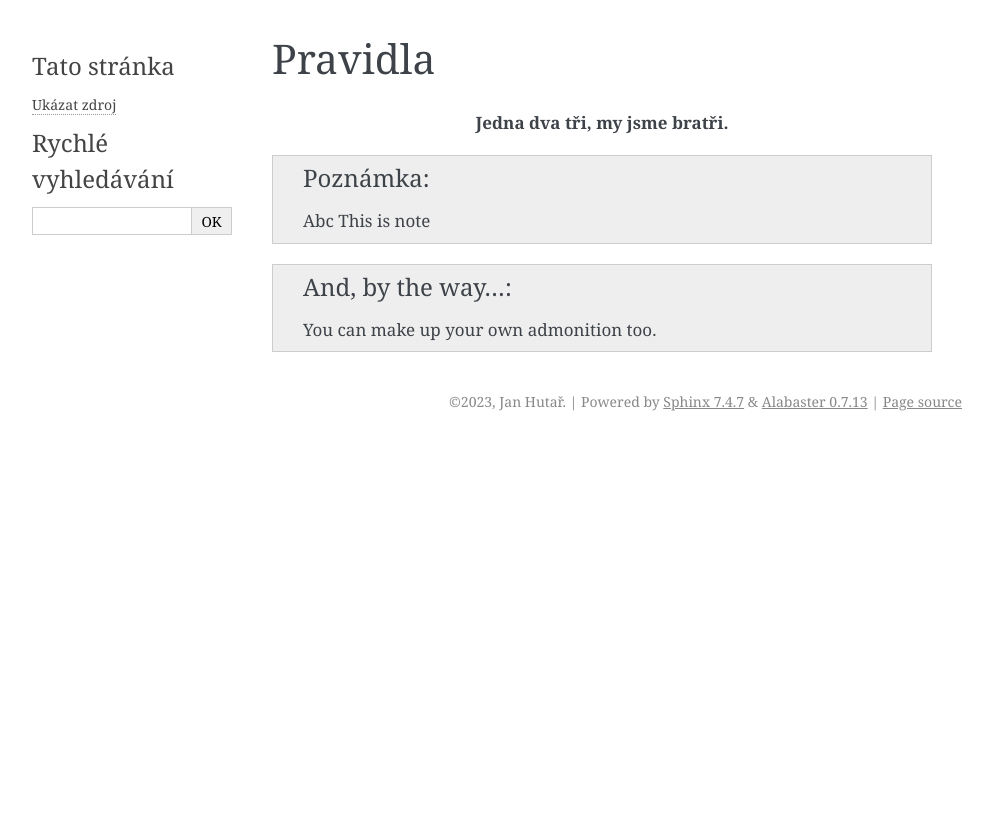
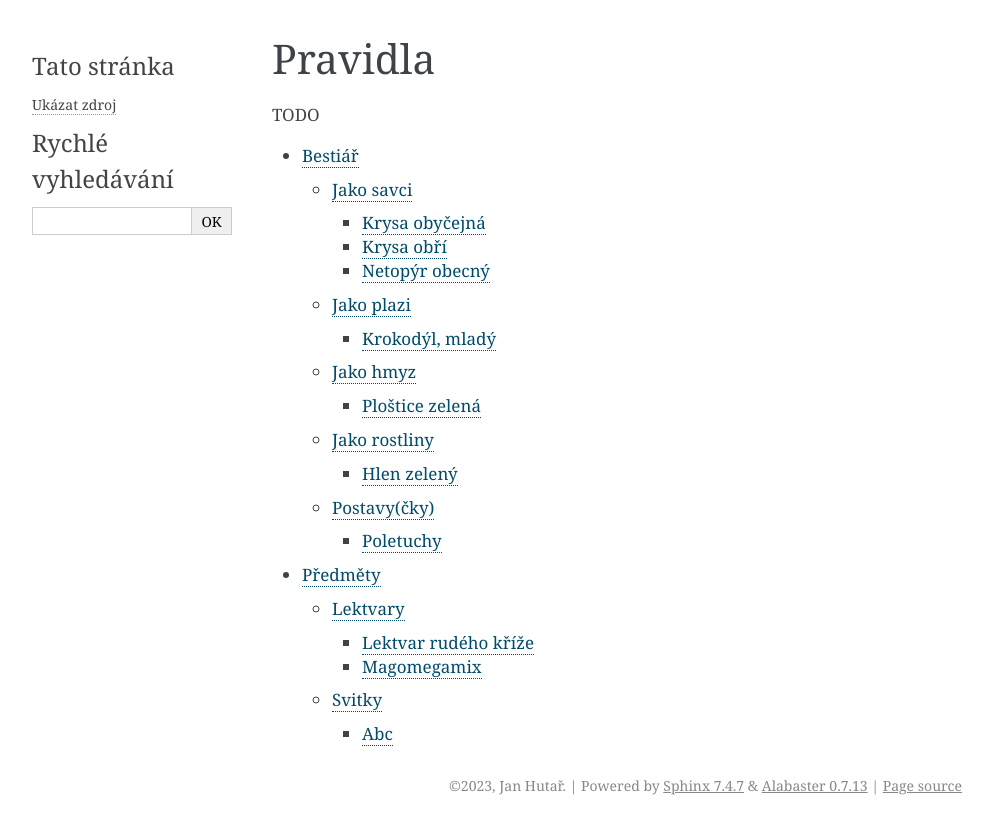
Before and after one commit to jhutar/nasdracak, a Sphinx documentation site: the page built from docs/source/pravidla/index.rst, in a window 1280 px wide. Shown: the top 834 px of the page, without its empty margins (148-1141 px from the left). Built offline with Sphinx 7.4.7, drawn with Linux system fonts in a browser that asks for light colours; pages that are not in the unit, such as notebooks, are missing from menus.

Commit message:
feat: Hlubsi struktura

```diff
--- a/docs/source/duha_ve_meste/index.rst
+++ b/docs/source/dobrodruzstvi/duha_ve_meste/index.rst
@@ -38,7 +38,7 @@ Družinku kolem poledne vyhledá úlisný rychtář, velitel městské stráže
 
 .. epigraph::
 
-   Rychtář byl v období středověku představeným městské či vesnické obce (obdoba dnešního starosty). Ve středověku rychtář mohl být do své funkce buď dosazen vrchností, resp. panovníkem, obec si mohla vlastního rychtáře volit nebo se mohlo jednat o pozici děděnou v jednom rodě. Mezi povinnosti a práva rychtáře patřilo nižší soudnictví ve městě či vesnici, správní funkce, zastupoval obec vůči okolí a často také byl reprezentantem vrchnosti a ručil jí za dodržování povinností a příkazů a vybírání daní, poplatků a úroků.
+   **Rychtář** byl v období středověku představeným městské či vesnické obce (obdoba dnešního starosty). Ve středověku rychtář mohl být do své funkce buď dosazen vrchností, resp. panovníkem, obec si mohla vlastního rychtáře volit nebo se mohlo jednat o pozici děděnou v jednom rodě. Mezi povinnosti a práva rychtáře patřilo nižší soudnictví ve městě či vesnici, správní funkce, zastupoval obec vůči okolí a často také byl reprezentantem vrchnosti a ručil jí za dodržování povinností a příkazů a vybírání daní, poplatků a úroků.
 
    -- `Wikipedia: Rychtář <https://cs.wikipedia.org/wiki/Rycht%C3%A1%C5%99>`_
 
--- a/docs/source/pravidla/index.rst
+++ b/docs/source/pravidla/index.rst
@@ -1,13 +1,9 @@
 Pravidla
 ========
 
-.. centered::
-   Jedna dva tři,
-   my jsme bratři.
+TODO
 
-.. note:: Abc
-   This is note
+.. toctree::
 
-.. admonition:: And, by the way...
-
-   You can make up your own admonition too.
+   bestiar/index
+   predmety/index
```
Also changed, not shown: docs/source/dobrodruzstvi/index.rst (added, +7 -0 lines), docs/source/index.rst (+3 -6 lines), docs/source/dobrodruzstvi/opustena_magova_vez/img/opustena_magova_vez_-1.svg (renamed from docs/source/opustena_magova_vez/img/opustena_magova_vez_-1.svg), docs/source/dobrodruzstvi/opustena_magova_vez/img/opustena_magova_vez_0.svg (renamed from docs/source/opustena_magova_vez/img/opustena_magova_vez_0.svg), docs/source/dobrodruzstvi/opustena_magova_vez/img/opustena_magova_vez_1.svg (renamed from docs/source/opustena_magova_vez/img/opustena_magova_vez_1.svg), docs/source/dobrodruzstvi/opustena_magova_vez/img/opustena_magova_vez_2.svg (renamed from docs/source/opustena_magova_vez/img/opustena_magova_vez_2.svg), docs/source/dobrodruzstvi/opustena_magova_vez/img/opustena_magova_vez_3.svg (renamed from docs/source/opustena_magova_vez/img/opustena_magova_vez_3.svg), docs/source/dobrodruzstvi/opustena_magova_vez/index.rst (renamed from docs/source/opustena_magova_vez/index.rst), docs/source/pravidla/bestiar/index.rst (renamed from docs/source/bestiar/index.rst), docs/source/pravidla/predmety/index.rst (renamed from docs/source/predmety/index.rst).
